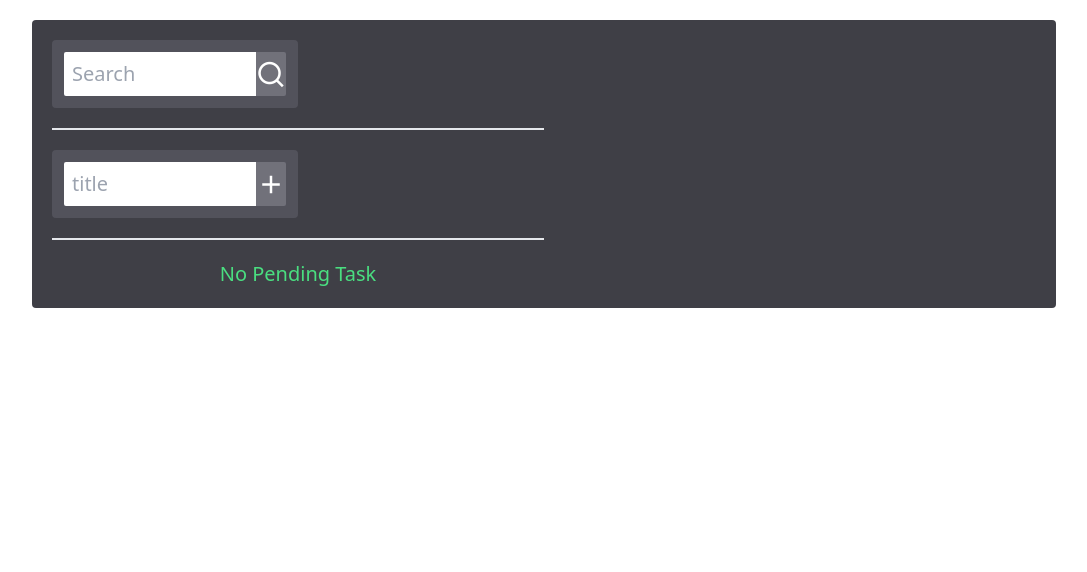
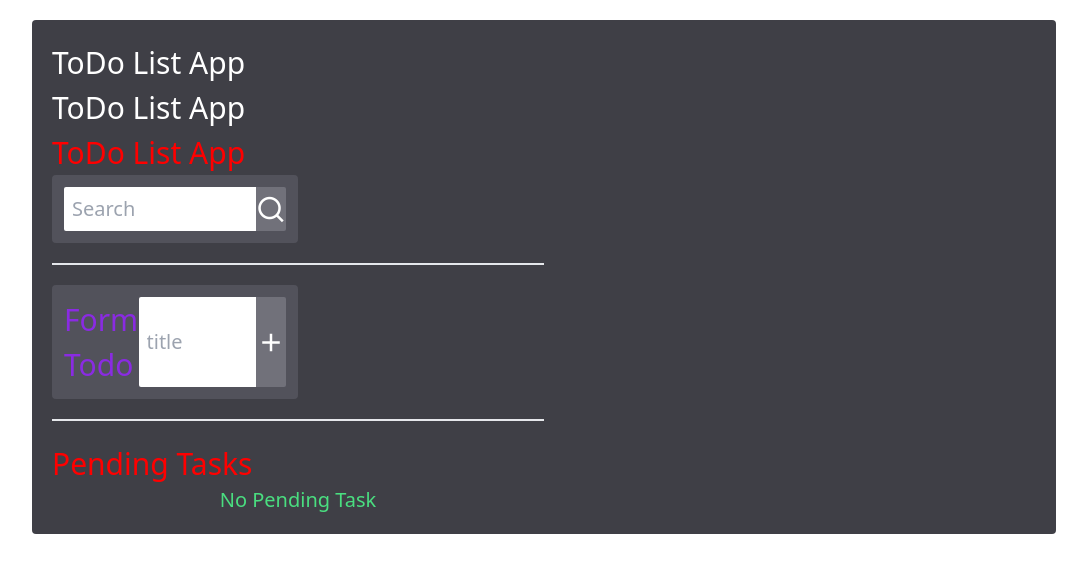
Before and after one commit to master-dhanesh/mern12, a React (Vite) app: page / in a window 1280 px wide. Shown: the top 572 px of the page, without its empty margins (96-1183 px from the left). Built offline with nearby package versions, Linux system fonts and the light colour scheme.

Commit message:
Ways to apply CSS

```diff
--- a/src/App.jsx
+++ b/src/App.jsx
@@ -8,8 +8,13 @@ const App = () => {
         JSON.parse(localStorage.getItem("tasks")) || []
     );
 
+    const headcss = { fontSize: "30px", color: "white" };
     return (
         <div className=" w-[80%] mx-auto mt-5 p-5 rounded bg-zinc-700">
+            <h1 style={{ fontSize: "30px", color: "white" }}>ToDo List App</h1>
+            <h1 style={headcss}>ToDo List App</h1>
+            <h1 className="head">ToDo List App</h1>
+
             <Search tasks={tasks} />
             <hr className="w-[50%] my-5 border bg-white h-[1px]" />
             {<Create tasks={tasks} settasks={settasks} />}
--- a/src/components/Create.jsx
+++ b/src/components/Create.jsx
@@ -1,5 +1,6 @@
 import { nanoid } from "nanoid";
 import { useState } from "react";
+import css from "./Create.module.css";
 
 const Create = (props) => {
     const tasks = props.tasks;
@@ -24,6 +25,7 @@ const Create = (props) => {
             onSubmit={SubmitHandler}
             className="w-[25%] flex justify-center p-3 rounded bg-zinc-600"
         >
+            <h1 className={css.heading}>Form Todo</h1>
             <input
                 className="w-full p-2 rounded-tl-sm rounded-bl-sm text-xl "
                 type="text"
--- /dev/null
+++ b/src/components/Create.module.css
@@ -0,0 +1,8 @@
+.heading {
+    font-size: 30px;
+    color: blueviolet;
+}
+
+/* BEM - Block Element Modifier*/
+/* create_form_heading */
+/* create_footer_copyright */
--- /dev/null
+++ b/src/components/Show.css
@@ -0,0 +1,4 @@
+.head {
+    font-size: 30px;
+    color: red;
+}
--- a/src/components/Show.jsx
+++ b/src/components/Show.jsx
@@ -1,3 +1,4 @@
+import "./Show.css";
 const Show = (props) => {
     const { tasks, settasks } = props;
 
@@ -29,7 +30,12 @@ const Show = (props) => {
             </h1>
         );
 
-    return <ul className="text-white list-item text-xl">{renderTasks}</ul>;
+    return (
+        <>
+            <h1 className="head">Pending Tasks</h1>
+            <ul className="text-white list-item text-xl">{renderTasks}</ul>
+        </>
+    );
 };
 
 export default Show;
```
